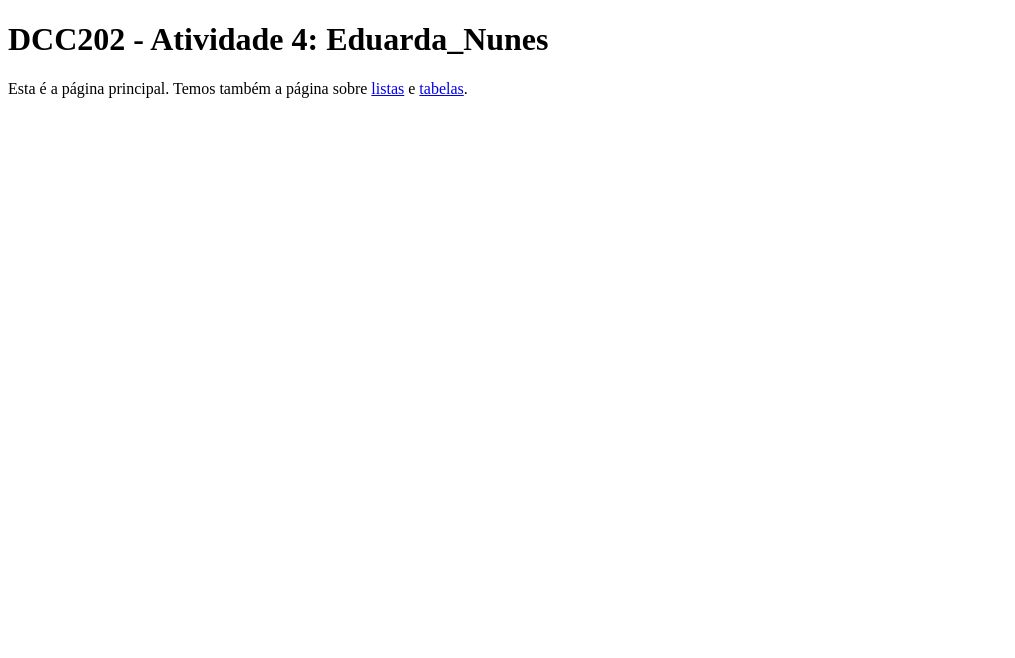
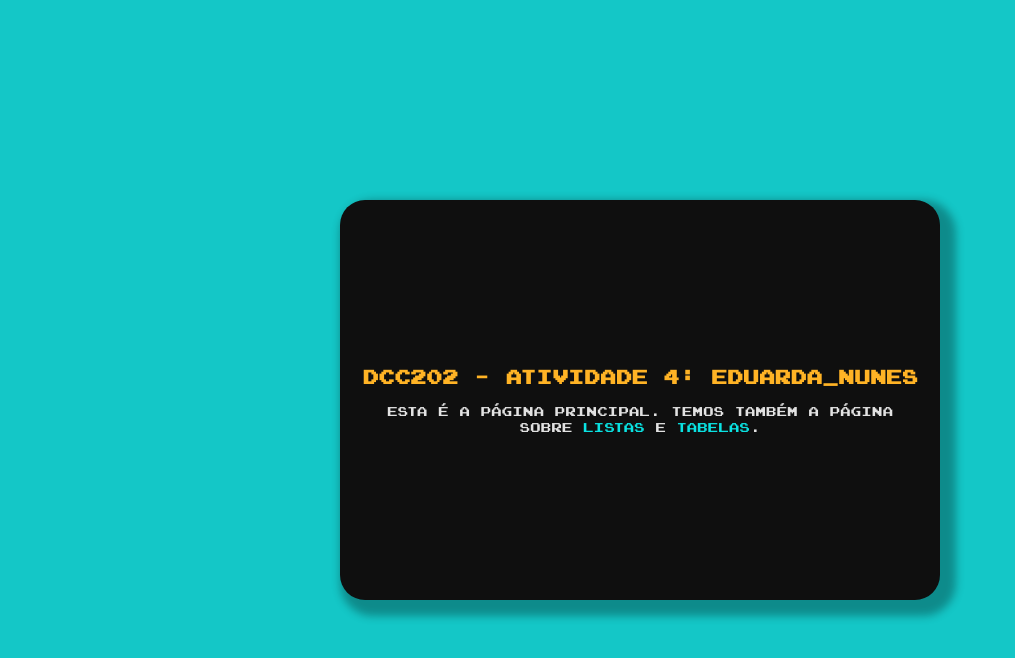
Before and after one commit to ufjf-dcc202/ufjf-dcc202-2023-3-a-atv4-EduardaNunes, a website: page index.html in a window 1280 px wide. Shown: the whole page, without its empty margins (0-1015 px from the left). Drawn offline with Linux system fonts and the light colour scheme.

Commit message:
Css adicionado

```diff
--- a/index.html
+++ b/index.html
@@ -3,10 +3,11 @@
 <head>
     <meta charset="UTF-8">
     <meta name="viewport" content="width=device-width, initial-scale=1.0">
+    <link rel="stylesheet" type="text/css" href="style.css" media="screen" />
     <title>DCC202 - Atividade 4: Eduarda_Nunes</title>
 </head>
-<body>
-    <main>
+<body class="flex-column">
+    <main class="flex-column">
         <h1>DCC202 - Atividade 4: Eduarda_Nunes</h1>
         <p> Esta é a página principal. Temos também a página sobre <a href="listas.html">listas</a> e <a href="tabelas.html">tabelas</a>.</p>
     </main>
--- /dev/null
+++ b/style.css
@@ -0,0 +1,66 @@
+@font-face {
+    font-family: "Joystix Monospace";
+    src: url("Fonts/joystix\ monospace.ttf");
+}
+
+*{
+    margin:0;
+    border:none;
+    font-family: 'Joystix Monospace';
+    text-decoration: none;
+}
+
+:root{
+    --main-color: rgb(20, 199, 199);
+    --dark-color:rgb(15, 15, 15);
+    --light-color:rgb(226, 226, 226);
+    --h1-color:rgb(255, 179, 37);
+    --h2-color:rgb(65, 211, 255);
+    --link-color:rgb(10, 226, 226);
+    --visited-link-color:rgb(231, 58, 58);
+}
+
+.flex-column{
+    position: relative;
+    display: flex;
+    flex-direction: column;
+    justify-content: center;
+    align-items: center;
+}
+
+body{
+    background-color:var(--main-color);
+    color:var(--light-color);
+    height: 100vh;
+}
+
+main{
+    background-color: var(--dark-color);
+    border-radius: 25px;
+    width: 600px;
+    height: 400px;
+    justify-content: space-evenly;
+    box-shadow: rgba(0, 0, 0, 0.3) 8px 8px 8px 8px;
+    padding: 20px;
+    box-sizing: border-box;
+}
+
+h1{
+    color: var(--h1-color);
+    font-size: 1.2rem;
+    margin: 0 0 15px 0;
+    text-align: center;
+}
+
+p{
+    text-align: center;
+    font-size: .8rem;
+}
+
+a {
+    color: var(--link-color);
+}
+
+a:visited{
+    color: var(--visited-link-color);
+}
```
Also changed, not shown: listas.html (+3 -2 lines), tabelas.html (+3 -2 lines), Fonts/joystix monospace.ttf (added).
